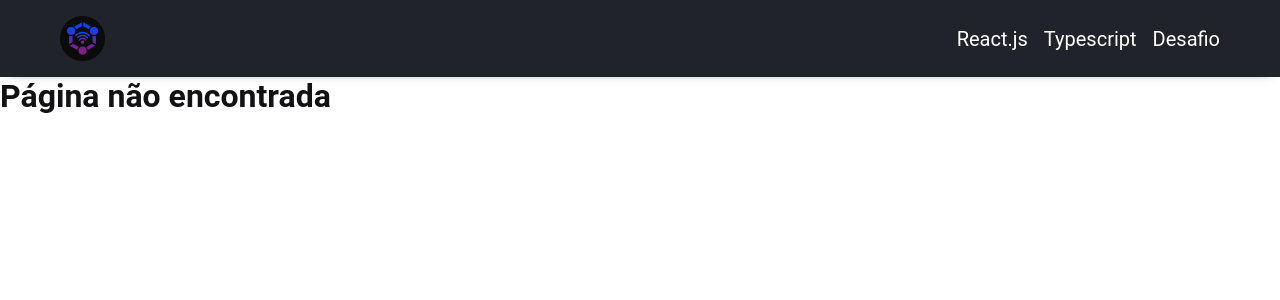
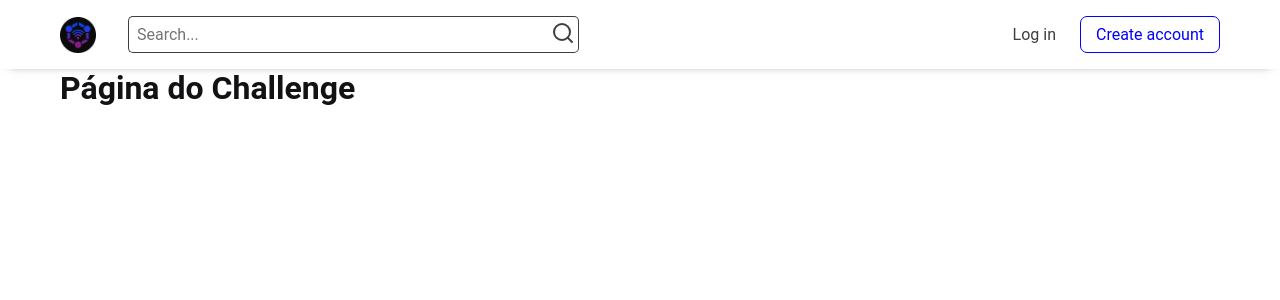
Before and after one commit to Dev-JoseRonaldo/union-group-treinamento, a React (Vite) app: page /challenge in a window 1280 px wide. Shown: the top 300 px of the page. Built offline with nearby package versions, Linux system fonts and the light colour scheme.

Commit message:
:sparkles: feat: Exemplo de uso Context API

```diff
--- a/routes.tsx
+++ b/routes.tsx
@@ -5,7 +5,7 @@ import { BrowserRouter, Routes, Route} from 'react-router-dom';
 import { Err } from "./src/pages/Err";
 import { Reactjs } from "./src/pages/Reactjs";
 import { Typescript } from "./src/pages/Typescript";
-import { Desafio } from "./src/pages/Desafio";
+import { Challenge } from "./src/pages/Challenge";
 import { Home } from "./src/pages/Home";
 
 const Router: React.FC = () => {
@@ -15,7 +15,7 @@ const Router: React.FC = () => {
         <Route path="/" element={<Home />}/>
         <Route path="/reactjs" element={<Reactjs />}/>
         <Route path="/typescript" element={<Typescript />}/>
-        <Route path="/desafio" element={<Desafio />}/>
+        <Route path="/challenge" element={<Challenge />}/>
         <Route path="*" element={<Err />}/>
       </Routes>
     </BrowserRouter>
--- a/src/components/Desafio/Header/styles.module.scss
+++ b/src/components/Challenge/Header/styles.module.scss
@@ -26,7 +26,7 @@
   gap: 2rem;
 
   img {
-    width: 2.8rem;
+    width: 2.25rem;
   }
 
   .searchBox {
--- a/src/components/Header/index.tsx
+++ b/src/components/Header/index.tsx
@@ -13,7 +13,7 @@ export const Header = () => {
             <ul>
               <li><Link to="/reactjs">React.js</Link></li>
               <li><Link to="/typescript">Typescript</Link></li>
-              <li><Link to="/desafio">Desafio</Link></li>
+              <li><Link to="/challenge">Desafio</Link></li>
             </ul>
           </nav>
         </div>
--- /dev/null
+++ b/src/contexts/myContext.tsx
@@ -0,0 +1,25 @@
+import React, { createContext } from 'react'
+
+// aqui passamos os valores padrão
+export const MyContext = createContext({})
+
+interface MyContextProviderProps{
+  children: React.ReactNode,
+}
+
+interface dataProps {
+  name: string,
+  age: number,
+  work: string,
+}
+
+export function MyContextProvider({ children }: MyContextProviderProps) {
+	// dados que ficarão acessíveis para outras páginas
+  const data : dataProps = {
+    name: 'Leandro Lopes',
+    age: 27,
+    work: 'Developer'
+  }
+
+  return <MyContext.Provider value={data}>{children}</MyContext.Provider>
+}
--- a/src/main.tsx
+++ b/src/main.tsx
@@ -1,9 +1,12 @@
 import React from 'react'
 import ReactDOM from 'react-dom/client'
 import App from './App'
+import { MyContextProvider } from './contexts/myContext'
 
 ReactDOM.createRoot(document.getElementById('root') as HTMLElement).render(
   <React.StrictMode>
-    <App />
+    <MyContextProvider>
+      <App />
+    </MyContextProvider>
   </React.StrictMode>
 )
--- /dev/null
+++ b/src/pages/Challenge.tsx
@@ -0,0 +1,12 @@
+import { Header } from "../components/Challenge/Header"
+
+export const Challenge = () => {
+  return (
+    <>
+      <Header />
+      <main>
+        <h1>Página do Challenge</h1>
+      </main>
+    </>
+  )
+}
--- a/src/pages/Desafio.tsx
+++ /dev/null
@@ -1,12 +0,0 @@
-import { Header } from "../components/Desafio/Header"
-
-export const Desafio = () => {
-  return (
-    <>
-      <Header />
-      <main>
-        <h1>Página do Desafio</h1>
-      </main>
-    </>
-  )
-}
--- a/src/pages/Home.tsx
+++ b/src/pages/Home.tsx
@@ -1,7 +1,7 @@
 import { Header } from "../components/Header"
-import styles from '../styles/home.module.scss'
 
 export const Home = () => {
+
   return (
     <>
       <Header />
--- a/src/pages/Reactjs.tsx
+++ b/src/pages/Reactjs.tsx
@@ -4,10 +4,17 @@ import { ButtonReact } from "../components/ButtonReact"
 import { Input } from "../components/Input"
 import { Header } from "../components/Header"
 
+import { useContext } from "react"
+import { MyContext } from "../contexts/myContext"
+
 import styles from '../styles/reactjs.module.scss'
 
 
 export const Reactjs = () => {
+    // context API
+    const data  = useContext(MyContext)
+
+    console.log('console da Home =>', data)
   	// criamos nossos states
     const [name, setName] = useState<string>('')
     const [birthDate, setBirthDate] = useState<string>('')
```
Also changed, not shown: src/components/Challenge/Header/index.tsx (renamed from src/components/Desafio/Header/index.tsx).
